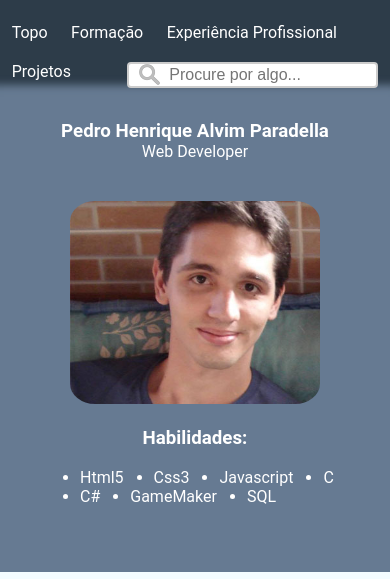
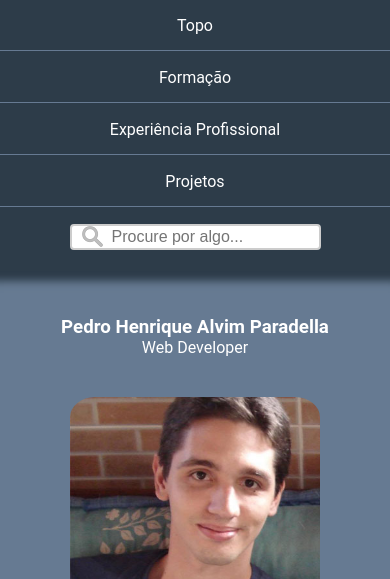
Before and after one commit to pparadella/new-resume, a plain HTML site: page index.html in a window 390 px wide. Shown: the top 579 px of the page. Drawn offline with Linux system fonts and the light colour scheme.

Commit message:
responsive top bar menu

```diff
--- a/css/style.css
+++ b/css/style.css
@@ -57,7 +57,6 @@ section {
 /*  header  */
 header{
   display: flex;
-  height: 70px;
   background-color: #2d3c49;
   position: relative;
   color: white;
@@ -259,3 +258,54 @@ footer{
     margin-top: 40px;
   }
 }
+
+@media only screen and (max-width: 840px){
+  .button-wrap{
+    width: 100%;
+    display: flex;
+    flex-wrap: wrap;
+  }
+  .button{
+    margin: auto;
+  }
+  .search-wrap{
+    width: 100%;
+    display: flex;
+    flex-wrap: wrap;
+    margin-top: 13px;
+  }
+  #search{
+    margin: auto;
+  }
+}
+
+@media only screen and (max-width: 510px) {
+  .menu{
+    padding-top: 0;
+  }
+  .button-wrap{
+    display: block;
+  }
+  .button{
+    margin: 16px 0;
+    width: 100%;
+    text-align: center;
+  }
+  .button:after {
+    content: '';
+    border-bottom: 1px solid #667a92;
+    width: 100%;
+    display: block;
+    position: relative;
+    top: 15px;
+  }
+  .search-wrap{
+    width: 100%;
+    display: flex;
+    flex-wrap: wrap;
+    margin-top: 13px;
+  }
+  #search{
+    margin: 16px auto;
+  }
+}
--- a/index.html
+++ b/index.html
@@ -10,6 +10,7 @@
     <div class="main">
         <header>
           <div class="menu">
+            <div class="button-wrap">
               <div class="button">
                 <a href="#header">Topo</a>
               </div>
@@ -22,7 +23,10 @@
               <div class="button">
                 <a href="#projects">Projetos</a>
               </div>
+            </div>
+            <div class="search-wrap">
               <input id="search" type="text" name="search" placeholder="Procure por algo...">
+            </div>
           </div>
         </header>
         <section id="header">
```
Lines whose indentation alone changed are shown as unchanged.
